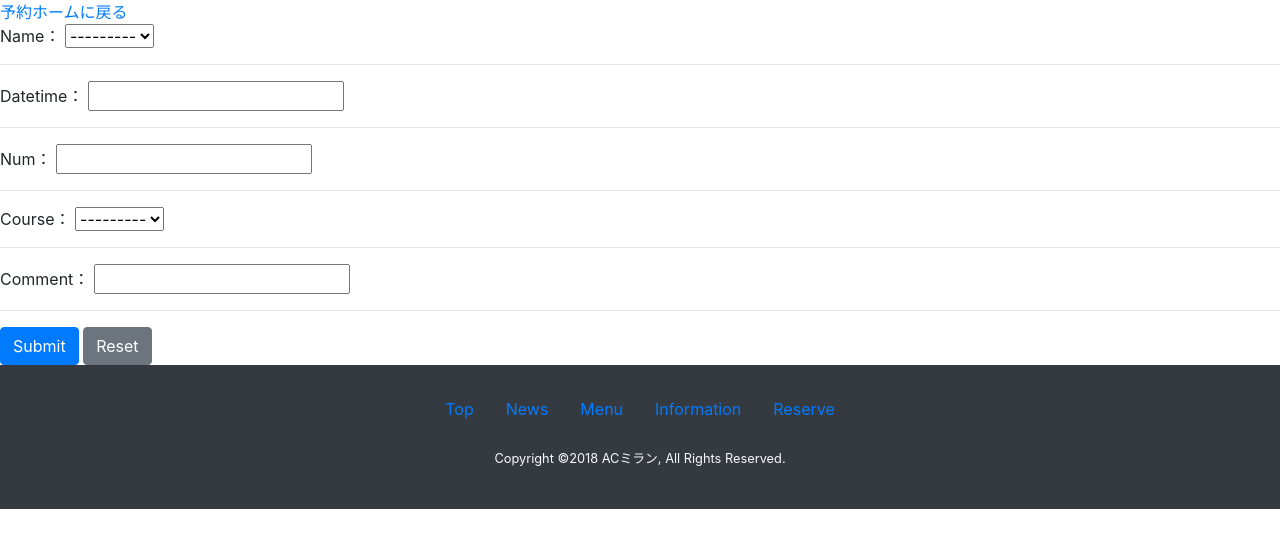
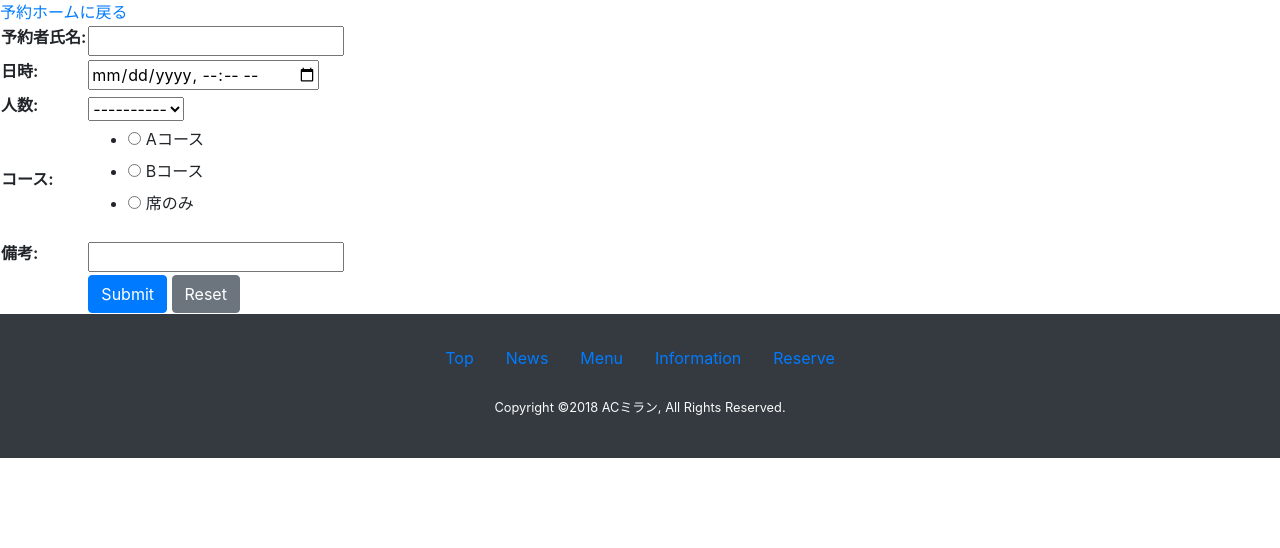
Before and after one commit to peijipe/cafe_website, a Django app: page /reserve/new_reserve in a window 1280 px wide. Shown: the part 56-604 px from the top of the page. Run offline with Django 3.2, Linux system fonts and the light colour scheme; data that the repository does not hold is empty; some libraries are stand-ins or nearby versions.

Commit message:
make_form

```diff
--- a/reserve/forms.py
+++ b/reserve/forms.py
@@ -4,55 +4,60 @@ from django.forms import ModelForm
 from .models import Reserve
 
 
-class ResForm(ModelForm):
-    class Meta:
-        model = Reserve
-        fields = "__all__"
+# class ResForm(ModelForm):
+#     class Meta:
+#         model = Reserve
+#         fields = "__all__"
 
 
-# EMPTY_CHOICES = (
-#     ('', '-'*10),
-# )
-#
-# NUM_CHOICES = (
-#     ('2', '2名'),
-#     ('3', '3名'),
-#     ('4', '4名'),
-# )
-#
-# COURSE_CHOICES = (
-#     ('courseA', 'Aコース'),
-#     ('courseB', 'Bコース'),
-#     ('tables', '席のみ'),
-# )
-#
-#
-# class ReserveForm(forms.Form):
-#     # date = forms.DateField(
-#     #     label='日時',
-#     #     required=True,
-#     #     input_formats=[
-#     #         '%Y-%m-%d',  # 2018-10-10
-#     #     ]
-#     # )
-#
-#     num = forms.ChoiceField(
-#         label='人数',
-#         widget=forms.Select,
-#         choices=EMPTY_CHOICES + NUM_CHOICES,
-#         required=True,
-#     )
-#
-#     course = forms.ChoiceField(
-#         label='コース',
-#         widget=forms.RadioSelect,
-#         choices=COURSE_CHOICES,
-#         required=True,
-#     )
-#
-#     comment = forms.CharField(
-#         label='備考',
-#         max_length=1000,
-#         required=False,
-#         widget=forms.TextInput()
-#     )
+EMPTY_CHOICES = (
+    ('', '-'*10),
+)
+
+NUM_CHOICES = (
+    ('2', '2名'),
+    ('3', '3名'),
+    ('4', '4名'),
+)
+
+COURSE_CHOICES = (
+    ('courseA', 'Aコース'),
+    ('courseB', 'Bコース'),
+    ('tables', '席のみ'),
+)
+
+
+class ReserveForm(forms.Form):
+    name = forms.CharField(
+        label='予約者氏名',
+        max_length=150,
+        required=True,
+        widget=forms.TextInput()
+    )
+
+    datetime = forms.DateTimeField(
+        label='日時',
+        required=True,
+        widget=forms.DateInput(attrs={"type": "datetime-local"})
+    )
+
+    num = forms.ChoiceField(
+        label='人数',
+        widget=forms.Select,
+        choices=EMPTY_CHOICES + NUM_CHOICES,
+        required=True,
+    )
+
+    course = forms.ChoiceField(
+        label='コース',
+        widget=forms.RadioSelect,
+        choices=COURSE_CHOICES,
+        required=True,
+    )
+
+    comment = forms.CharField(
+        label='備考',
+        max_length=1000,
+        required=False,
+        widget=forms.TextInput()
+    )
--- a/reserve/models.py
+++ b/reserve/models.py
@@ -12,7 +12,7 @@ class Reserve(models.Model):
     updated_datetime = models.DateTimeField(auto_now=True)
 
     def __str__(self):
-        return self.name_id
+        return self.name.name
 
 
 class Customer(models.Model):
--- a/reserve/views.py
+++ b/reserve/views.py
@@ -2,7 +2,8 @@ from django.shortcuts import render, redirect
 from .models import Reserve
 from django.shortcuts import get_object_or_404
 
-from .forms import ResForm
+# from .forms import ResForm
+from .forms import ReserveForm
 
 
 # 予約一覧
@@ -20,12 +21,12 @@ def detail(request, reserve_id):
 # 新規予約
 def reserve_new(request):
     if request.method == "POST":
-        form = ResForm(request.POST)
+        form = ReserveForm(request.POST)
         if form.is_valid():
             form.save()
             return redirect('reserve:index')
     else:
-        form = ResForm()
+        form = ReserveForm()
     return render(request, 'reserve/reserve_new.html', {'form': form})
 
 # 予約変更
@@ -35,5 +36,5 @@ def reserve_new(request):
 
 # 予約前確認画面
 def confirm(request):
-    form = ResForm()
+    form = ReserveForm()
     return render(request, 'reserve/reserve_confirm.html', {'form': form})
--- a/templates/reserve/detail.html
+++ b/templates/reserve/detail.html
@@ -10,11 +10,13 @@
 
 <h2>{{ reserve.date }}</h2>
 <div>
-  <!--{{ reserve.name }}-->
+  {{ reserve.name }}
   {{ reserve.date }}
   {{ reserve.num }}
-  {{ reserve.course}}
+  {{ reserve.course.name}}
+  {{ reserve.course.created_datetime }}
   {{ reserve.comment }}
+  <!--{{ reserve.customer.name}}-->
 </div>
 
 {% endblock content %}
--- a/templates/reserve/reserve_new.html
+++ b/templates/reserve/reserve_new.html
@@ -7,31 +7,20 @@
 <div>
   <a href="{% url 'reserve:index' %}">予約ホームに戻る</a>
 </div>
-
+<table>
   <form method="post" action="{% url 'reserve:new_reserve' %}">
     {% csrf_token %}
 
-    {{ form.name.label }}：
-    {{ form.name }}
-    <hr>
+    {{ form.as_table }}
+    <tr>
+      <td></td>
+      <td>
+        <input class="btn btn-primary" type="submit" value="Submit">
+        <input class="btn btn-secondary" type="reset" value="Reset">
+      </td>
+    </tr>
 
-    {{ form.datetime.label }}：
-    {{ form.datetime }}
-    <hr>
+  </form>
+  </table>
 
-    {{ form.num.label }}：
-    {{ form.num }}
-    <hr>
-
-    {{ form.course.label }}：
-    {{ form.course }}
-    <hr>
-
-    {{ form.comment.label }}：
-    {{ form.comment }}
-    <hr>
-
-    <input class="btn btn-primary" type="submit" value="Submit">
-    <input class="btn btn-secondary" type="reset" value="Reset">
-  </form>
 {% endblock %}
```
